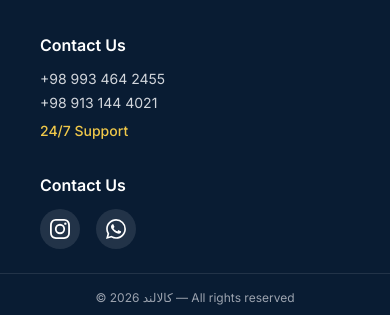
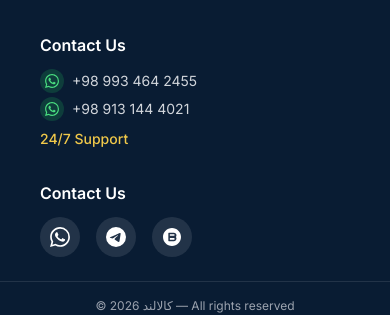
Before and after one commit to Ariyab87/birjandi-store, a Next.js app: page /en in a window 390 px wide. Shown: the part 4119-4434 px from the top of the page. Built offline with nearby package versions, Linux system fonts and the light colour scheme; no server answers.

Commit message:
Footer: replace Instagram with Telegram+Rubika, fix phone LTR, add WhatsApp links

```diff
--- a/src/components/layout/Footer.tsx
+++ b/src/components/layout/Footer.tsx
@@ -1,4 +1,10 @@
 import { useTranslations } from 'next-intl';
+
+const WA_ICON = (
+  <svg xmlns="http://www.w3.org/2000/svg" className="w-5 h-5 text-white" fill="currentColor" viewBox="0 0 24 24">
+    <path d="M17.472 14.382c-.297-.149-1.758-.867-2.03-.967-.273-.099-.471-.148-.67.15-.197.297-.767.966-.94 1.164-.173.199-.347.223-.644.075-.297-.15-1.255-.463-2.39-1.475-.883-.788-1.48-1.761-1.653-2.059-.173-.297-.018-.458.13-.606.134-.133.298-.347.446-.52.149-.174.198-.298.298-.497.099-.198.05-.371-.025-.52-.075-.149-.669-1.612-.916-2.207-.242-.579-.487-.5-.669-.51-.173-.008-.371-.01-.57-.01-.198 0-.52.074-.792.372-.272.297-1.04 1.016-1.04 2.479 0 1.462 1.065 2.875 1.213 3.074.149.198 2.096 3.2 5.077 4.487.709.306 1.262.489 1.694.625.712.227 1.36.195 1.871.118.571-.085 1.758-.719 2.006-1.413.248-.694.248-1.289.173-1.413-.074-.124-.272-.198-.57-.347m-5.421 7.403h-.004a9.87 9.87 0 0 1-5.031-1.378l-.361-.214-3.741.982.998-3.648-.235-.374a9.86 9.86 0 0 1-1.51-5.26c.001-5.45 4.436-9.884 9.888-9.884 2.64 0 5.122 1.03 6.988 2.898a9.825 9.825 0 0 1 2.893 6.994c-.003 5.45-4.437 9.884-9.885 9.884m8.413-18.297A11.815 11.815 0 0 0 12.05 0C5.495 0 .16 5.335.157 11.892c0 2.096.547 4.142 1.588 5.945L.057 24l6.305-1.654a11.882 11.882 0 0 0 5.683 1.448h.005c6.554 0 11.89-5.335 11.893-11.893a11.821 11.821 0 0 0-3.48-8.413z"/>
+  </svg>
+);
 
 export default function Footer() {
   const t = useTranslations('footer');
@@ -14,31 +20,71 @@
         </div>
         <div>
           <h4 className="font-semibold mb-3">{t('contact')}</h4>
-          <p className="text-gray-300 text-sm">+98 993 464 2455</p>
-          <p className="text-gray-300 text-sm mt-1">+98 913 144 4021</p>
+          <div className="flex items-center gap-2 mt-1" dir="ltr">
+            <a
+              href="https://wa.me/989934642455"
+              aria-label="WhatsApp"
+              target="_blank"
+              rel="noopener noreferrer"
+              className="flex items-center justify-center w-6 h-6 rounded-full bg-green-500/20 hover:bg-green-500/60 transition-colors flex-shrink-0"
+            >
+              <svg xmlns="http://www.w3.org/2000/svg" className="w-3.5 h-3.5 text-green-400" fill="currentColor" viewBox="0 0 24 24">
+                <path d="M17.472 14.382c-.297-.149-1.758-.867-2.03-.967-.273-.099-.471-.148-.67.15-.197.297-.767.966-.94 1.164-.173.199-.347.223-.644.075-.297-.15-1.255-.463-2.39-1.475-.883-.788-1.48-1.761-1.653-2.059-.173-.297-.018-.458.13-.606.134-.133.298-.347.446-.52.149-.174.198-.298.298-.497.099-.198.05-.371-.025-.52-.075-.149-.669-1.612-.916-2.207-.242-.579-.487-.5-.669-.51-.173-.008-.371-.01-.57-.01-.198 0-.52.074-.792.372-.272.297-1.04 1.016-1.04 2.479 0 1.462 1.065 2.875 1.213 3.074.149.198 2.096 3.2 5.077 4.487.709.306 1.262.489 1.694.625.712.227 1.36.195 1.871.118.571-.085 1.758-.719 2.006-1.413.248-.694.248-1.289.173-1.413-.074-.124-.272-.198-.57-.347m-5.421 7.403h-.004a9.87 9.87 0 0 1-5.031-1.378l-.361-.214-3.741.982.998-3.648-.235-.374a9.86 9.86 0 0 1-1.51-5.26c.001-5.45 4.436-9.884 9.888-9.884 2.64 0 5.122 1.03 6.988 2.898a9.825 9.825 0 0 1 2.893 6.994c-.003 5.45-4.437 9.884-9.885 9.884m8.413-18.297A11.815 11.815 0 0 0 12.05 0C5.495 0 .16 5.335.157 11.892c0 2.096.547 4.142 1.588 5.945L.057 24l6.305-1.654a11.882 11.882 0 0 0 5.683 1.448h.005c6.554 0 11.89-5.335 11.893-11.893a11.821 11.821 0 0 0-3.48-8.413z"/>
+              </svg>
+            </a>
+            <span className="text-gray-300 text-sm">+98 993 464 2455</span>
+          </div>
+          <div className="flex items-center gap-2 mt-1" dir="ltr">
+            <a
+              href="https://wa.me/989131444021"
+              aria-label="WhatsApp"
+              target="_blank"
+              rel="noopener noreferrer"
+              className="flex items-center justify-center w-6 h-6 rounded-full bg-green-500/20 hover:bg-green-500/60 transition-colors flex-shrink-0"
+            >
+              <svg xmlns="http://www.w3.org/2000/svg" className="w-3.5 h-3.5 text-green-400" fill="currentColor" viewBox="0 0 24 24">
+                <path d="M17.472 14.382c-.297-.149-1.758-.867-2.03-.967-.273-.099-.471-.148-.67.15-.197.297-.767.966-.94 1.164-.173.199-.347.223-.644.075-.297-.15-1.255-.463-2.39-1.475-.883-.788-1.48-1.761-1.653-2.059-.173-.297-.018-.458.13-.606.134-.133.298-.347.446-.52.149-.174.198-.298.298-.497.099-.198.05-.371-.025-.52-.075-.149-.669-1.612-.916-2.207-.242-.579-.487-.5-.669-.51-.173-.008-.371-.01-.57-.01-.198 0-.52.074-.792.372-.272.297-1.04 1.016-1.04 2.479 0 1.462 1.065 2.875 1.213 3.074.149.198 2.096 3.2 5.077 4.487.709.306 1.262.489 1.694.625.712.227 1.36.195 1.871.118.571-.085 1.758-.719 2.006-1.413.248-.694.248-1.289.173-1.413-.074-.124-.272-.198-.57-.347m-5.421 7.403h-.004a9.87 9.87 0 0 1-5.031-1.378l-.361-.214-3.741.982.998-3.648-.235-.374a9.86 9.86 0 0 1-1.51-5.26c.001-5.45 4.436-9.884 9.888-9.884 2.64 0 5.122 1.03 6.988 2.898a9.825 9.825 0 0 1 2.893 6.994c-.003 5.45-4.437 9.884-9.885 9.884m8.413-18.297A11.815 11.815 0 0 0 12.05 0C5.495 0 .16 5.335.157 11.892c0 2.096.547 4.142 1.588 5.945L.057 24l6.305-1.654a11.882 11.882 0 0 0 5.683 1.448h.005c6.554 0 11.89-5.335 11.893-11.893a11.821 11.821 0 0 0-3.48-8.413z"/>
+              </svg>
+            </a>
+            <span className="text-gray-300 text-sm">+98 913 144 4021</span>
+          </div>
           <p className="text-gold-400 text-sm mt-2 font-medium">24/7 Support</p>
         </div>
         <div>
           <h4 className="font-semibold mb-3">{t('contact')}</h4>
           <div className="flex gap-4 mt-2">
-            {/* Instagram */}
+            {/* WhatsApp */}
+            <a
+              href="https://wa.me/989934642455"
+              aria-label="WhatsApp"
+              target="_blank"
+              rel="noopener noreferrer"
+              className="flex items-center justify-center w-10 h-10 rounded-full bg-white/10 hover:bg-green-500/80 transition-colors"
+            >
+              {WA_ICON}
+            </a>
+            {/* Telegram */}
             <a
               href="#"
-              aria-label="Instagram"
-              className="flex items-center justify-center w-10 h-10 rounded-full bg-white/10 hover:bg-pink-500/80 transition-colors"
+              aria-label="Telegram"
+              target="_blank"
+              rel="noopener noreferrer"
+              className="flex items-center justify-center w-10 h-10 rounded-full bg-white/10 hover:bg-blue-400/80 transition-colors"
             >
               <svg xmlns="http://www.w3.org/2000/svg" className="w-5 h-5 text-white" fill="currentColor" viewBox="0 0 24 24">
-                <path d="M12 2.163c3.204 0 3.584.012 4.85.07 1.366.062 2.633.334 3.608 1.308.975.975 1.246 2.242 1.308 3.608.058 1.266.07 1.646.07 4.85s-.012 3.584-.07 4.85c-.062 1.366-.334 2.633-1.308 3.608-.975.975-2.242 1.246-3.608 1.308-1.266.058-1.646.07-4.85.07s-3.584-.012-4.85-.07c-1.366-.062-2.633-.334-3.608-1.308-.975-.975-1.246-2.242-1.308-3.608C2.175 15.584 2.163 15.204 2.163 12s.012-3.584.07-4.85c.062-1.366.334-2.633 1.308-3.608.975-.975 2.242-1.246 3.608-1.308C8.416 2.175 8.796 2.163 12 2.163zm0-2.163C8.741 0 8.332.014 7.052.072 5.197.157 3.355.673 2.014 2.014.673 3.355.157 5.197.072 7.052.014 8.332 0 8.741 0 12c0 3.259.014 3.668.072 4.948.085 1.855.601 3.697 1.942 5.038 1.341 1.341 3.183 1.857 5.038 1.942C8.332 23.986 8.741 24 12 24c3.259 0 3.668-.014 4.948-.072 1.855-.085 3.697-.601 5.038-1.942 1.341-1.341 1.857-3.183 1.942-5.038C23.986 15.668 24 15.259 24 12c0-3.259-.014-3.668-.072-4.948-.085-1.855-.601-3.697-1.942-5.038C20.645.673 18.803.157 16.948.072 15.668.014 15.259 0 12 0zm0 5.838a6.162 6.162 0 1 0 0 12.324 6.162 6.162 0 0 0 0-12.324zm0 10.162a4 4 0 1 1 0-8 4 4 0 0 1 0 8zm6.406-11.845a1.44 1.44 0 1 0 0 2.881 1.44 1.44 0 0 0 0-2.881z"/>
+                <path d="M11.944 0A12 12 0 0 0 0 12a12 12 0 0 0 12 12 12 12 0 0 0 12-12A12 12 0 0 0 12 0a12 12 0 0 0-.056 0zm4.962 7.224c.1-.002.321.023.465.14a.506.506 0 0 1 .171.325c.016.093.036.306.02.472-.18 1.898-.962 6.502-1.36 8.627-.168.9-.499 1.201-.82 1.23-.696.065-1.225-.46-1.9-.902-1.056-.693-1.653-1.124-2.678-1.8-1.185-.78-.417-1.21.258-1.91.177-.184 3.247-2.977 3.307-3.23.007-.032.014-.15-.056-.212s-.174-.041-.249-.024c-.106.024-1.793 1.14-5.061 3.345-.48.33-.913.49-1.302.48-.428-.008-1.252-.241-1.865-.44-.752-.245-1.349-.374-1.297-.789.027-.216.325-.437.893-.663 3.498-1.524 5.83-2.529 6.998-3.014 3.332-1.386 4.025-1.627 4.476-1.635z"/>
               </svg>
             </a>
-            {/* WhatsApp */}
+            {/* Rubika */}
             <a
               href="#"
-              aria-label="WhatsApp"
-              className="flex items-center justify-center w-10 h-10 rounded-full bg-white/10 hover:bg-green-500/80 transition-colors"
+              aria-label="Rubika"
+              target="_blank"
+              rel="noopener noreferrer"
+              className="flex items-center justify-center w-10 h-10 rounded-full bg-white/10 hover:bg-purple-500/80 transition-colors"
             >
-              <svg xmlns="http://www.w3.org/2000/svg" className="w-5 h-5 text-white" fill="currentColor" viewBox="0 0 24 24">
-                <path d="M17.472 14.382c-.297-.149-1.758-.867-2.03-.967-.273-.099-.471-.148-.67.15-.197.297-.767.966-.94 1.164-.173.199-.347.223-.644.075-.297-.15-1.255-.463-2.39-1.475-.883-.788-1.48-1.761-1.653-2.059-.173-.297-.018-.458.13-.606.134-.133.298-.347.446-.52.149-.174.198-.298.298-.497.099-.198.05-.371-.025-.52-.075-.149-.669-1.612-.916-2.207-.242-.579-.487-.5-.669-.51-.173-.008-.371-.01-.57-.01-.198 0-.52.074-.792.372-.272.297-1.04 1.016-1.04 2.479 0 1.462 1.065 2.875 1.213 3.074.149.198 2.096 3.2 5.077 4.487.709.306 1.262.489 1.694.625.712.227 1.36.195 1.871.118.571-.085 1.758-.719 2.006-1.413.248-.694.248-1.289.173-1.413-.074-.124-.272-.198-.57-.347m-5.421 7.403h-.004a9.87 9.87 0 0 1-5.031-1.378l-.361-.214-3.741.982.998-3.648-.235-.374a9.86 9.86 0 0 1-1.51-5.26c.001-5.45 4.436-9.884 9.888-9.884 2.64 0 5.122 1.03 6.988 2.898a9.825 9.825 0 0 1 2.893 6.994c-.003 5.45-4.437 9.884-9.885 9.884m8.413-18.297A11.815 11.815 0 0 0 12.05 0C5.495 0 .16 5.335.157 11.892c0 2.096.547 4.142 1.588 5.945L.057 24l6.305-1.654a11.882 11.882 0 0 0 5.683 1.448h.005c6.554 0 11.89-5.335 11.893-11.893a11.821 11.821 0 0 0-3.48-8.413z"/>
+              <svg xmlns="http://www.w3.org/2000/svg" className="w-5 h-5 text-white" fill="currentColor" viewBox="0 0 100 100">
+                <path d="M50 5C25.1 5 5 25.1 5 50s20.1 45 45 45 45-20.1 45-45S74.9 5 50 5zm18.5 62.5c-2.5 2.5-5.8 3.8-9.2 3.8H34.2c-1.4 0-2.5-1.1-2.5-2.5V31.2c0-1.4 1.1-2.5 2.5-2.5h25.1c3.4 0 6.7 1.3 9.2 3.8 2.5 2.5 3.8 5.8 3.8 9.2 0 2.8-.9 5.5-2.5 7.7 1.6 2.2 2.5 4.9 2.5 7.7 0 3.5-1.3 6.8-3.8 9.4zM59.3 44.2h-20V36h20c2.3 0 4.2 1.9 4.2 4.2s-1.9 4-4.2 4zm0 19.6h-20V55.6h20c2.3 0 4.2 1.9 4.2 4.2s-1.9 4-4.2 4z"/>
               </svg>
             </a>
           </div>
```
